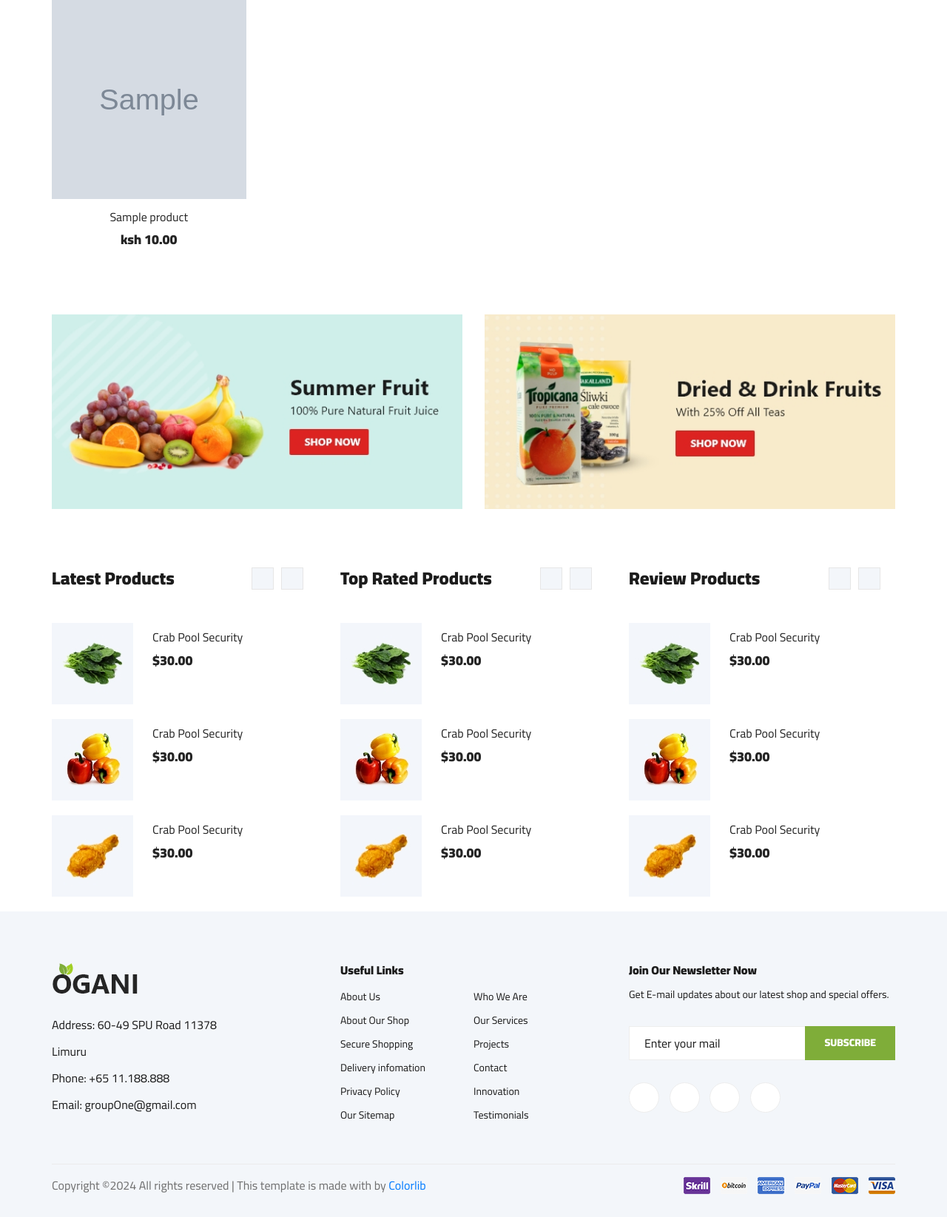
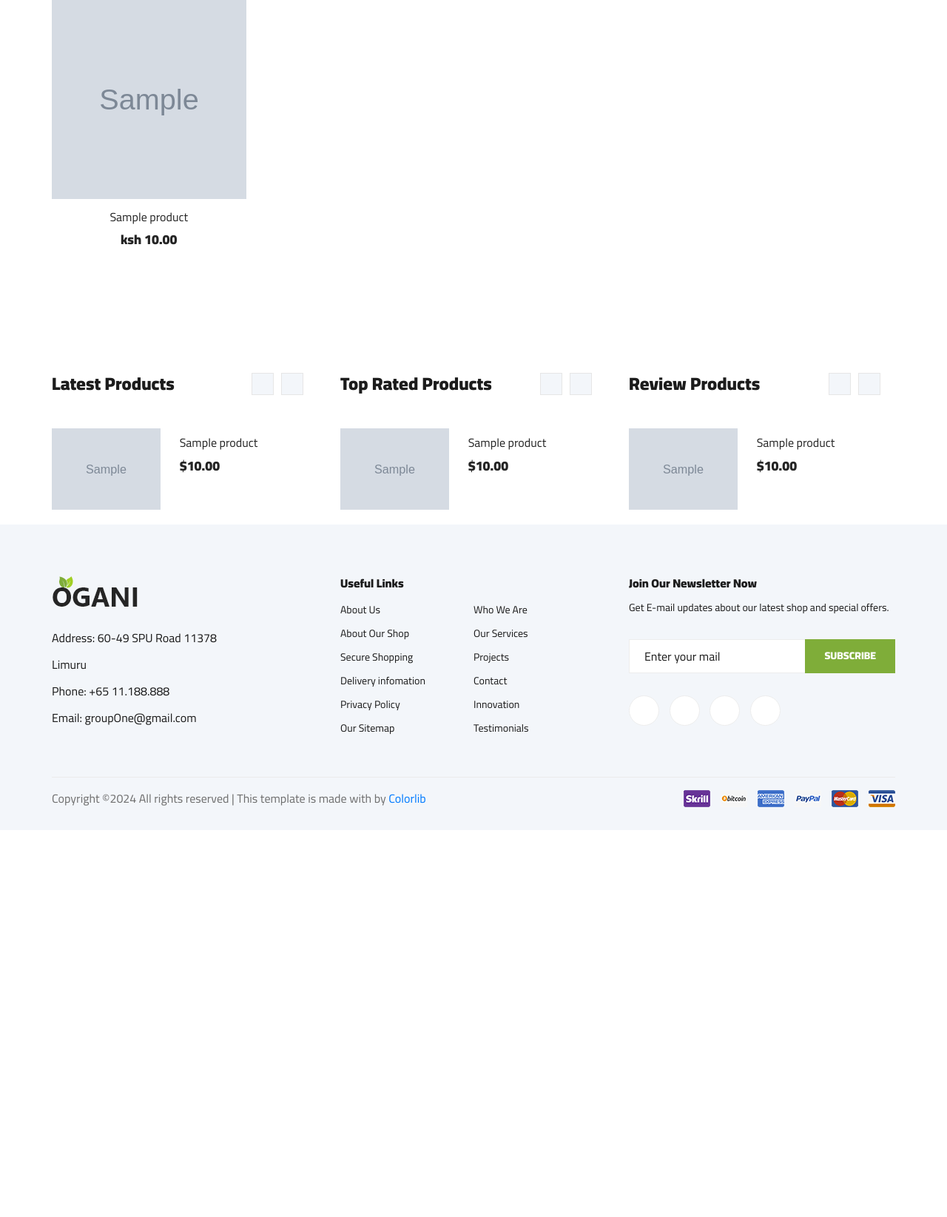
Before and after one commit to ColinAdo/group-one-project, a Django app: page / in a window 1280 px wide. Shown: the part 808-2453 px from the top of the page at 74% size. After the commit the page ends 1899 px from the top, so only its background shows below. Run offline with Django 4.2, Linux system fonts and the light colour scheme; tables that the repository leaves empty hold one stand-in row (values such as "Sample post"); grey boxes marked "Sample" are stand-in pictures; some libraries are stand-ins or nearby versions.

Commit message:
Add products list

```diff
--- a/templates/products/index.html
+++ b/templates/products/index.html
@@ -258,13 +258,25 @@
           >
             <ul class="featured__item__pic__hover">
               <li>
-                <a href="#"><i class="fa fa-heart"></i></a>
+                <a href="#heart">
+                  <svg style="color: red;" xmlns="http://www.w3.org/2000/svg" width="16" height="16" fill="currentColor" class="bi bi-heart-fill" viewBox="0 0 16 16">
+                    <path fill-rule="evenodd" d="M8 1.314C12.438-3.248 23.534 4.735 8 15-7.534 4.736 3.562-3.248 8 1.314"/>
+                  </svg>
+                </a>
               </li>
               <li>
-                <a href="#"><i class="fa fa-retweet"></i></a>
+                <a href="#">
+                  <svg style="color: blue;" xmlns="http://www.w3.org/2000/svg" width="16" height="16" fill="currentColor" class="bi bi-info-circle-fill" viewBox="0 0 16 16">
+                    <path d="M8 16A8 8 0 1 0 8 0a8 8 0 0 0 0 16m.93-9.412-1 4.705c-.07.34.029.533.304.533.194 0 .487-.07.686-.246l-.088.416c-.287.346-.92.598-1.465.598-.703 0-1.002-.422-.808-1.319l.738-3.468c.064-.293.006-.399-.287-.47l-.451-.081.082-.381 2.29-.287zM8 5.5a1 1 0 1 1 0-2 1 1 0 0 1 0 2"/>
+                  </svg>
+                </a>
               </li>
               <li>
-                <a href="#"><i class="fa fa-shopping-cart"></i></a>
+                <a href="#">
+                  <svg style="color: green;" xmlns="http://www.w3.org/2000/svg" width="16" height="16" fill="currentColor" class="bi bi-cart-check-fill" viewBox="0 0 16 16">
+                    <path d="M.5 1a.5.5 0 0 0 0 1h1.11l.401 1.607 1.498 7.985A.5.5 0 0 0 4 12h1a2 2 0 1 0 0 4 2 2 0 0 0 0-4h7a2 2 0 1 0 0 4 2 2 0 0 0 0-4h1a.5.5 0 0 0 .491-.408l1.5-8A.5.5 0 0 0 14.5 3H2.89l-.405-1.621A.5.5 0 0 0 2 1zM6 14a1 1 0 1 1-2 0 1 1 0 0 1 2 0m7 0a1 1 0 1 1-2 0 1 1 0 0 1 2 0m-1.646-7.646-3 3a.5.5 0 0 1-.708 0l-1.5-1.5a.5.5 0 1 1 .708-.708L8 8.293l2.646-2.647a.5.5 0 0 1 .708.708"/>
+                  </svg>
+                </a>
               </li>
             </ul>
           </div>
@@ -283,7 +295,7 @@
 <!-- Featured Section End -->
 
 <!-- Banner Begin -->
-<div class="banner">
+<!-- <div class="banner">
   <div class="container">
     <div class="row">
       <div class="col-lg-6 col-md-6 col-sm-6">
@@ -298,7 +310,7 @@
       </div>
     </div>
   </div>
-</div>
+</div> -->
 <!-- Banner End -->
 
 <!-- Latest Product Section Begin -->
@@ -310,80 +322,40 @@
           <h4>Latest Products</h4>
           <div class="latest-product__slider owl-carousel">
             <div class="latest-prdouct__slider__item">
-              <a href="#" class="latest-product__item">
+              {% for product in object_list %}
+                <a href="##" class="latest-product__item">
                   <div class="latest-product__item__pic">
                     <img
-                    src="{% static 'img/latest-product/lp-1.jpg' %}"
+                      src="{{product.image.url}}"
                       alt=""
                     />
                   </div>
                   <div class="latest-product__item__text">
-                  <h6>Crab Pool Security</h6>
-                  <span>$30.00</span>
+                    <h6>{{product.name}}</h6>
+                    <span>${{product.price}}</span>
                   </div>
                 </a>
-              <a href="#" class="latest-product__item">
+              {% empty %}
+              <small>No product yet</small>
+              {% endfor %}
+            </div>
+            <div class="latest-prdouct__slider__item">
+              {% for product in object_list %}
+                <a href="##" class="latest-product__item">
                   <div class="latest-product__item__pic">
                     <img
-                    src="{% static 'img/latest-product/lp-2.jpg' %}"
+                      src="{{product.image.url}}"
                       alt=""
                     />
                   </div>
                   <div class="latest-product__item__text">
-                  <h6>Crab Pool Security</h6>
-                  <span>$30.00</span>
+                    <h6>{{product.name}}</h6>
+                    <span>${{product.price}}</span>
                   </div>
                 </a>
-              <a href="#" class="latest-product__item">
-                <div class="latest-product__item__pic">
-                  <img
-                    src="{% static 'img/latest-product/lp-3.jpg' %}"
-                    alt=""
-                  />
-                </div>
-                <div class="latest-product__item__text">
-                  <h6>Crab Pool Security</h6>
-                  <span>$30.00</span>
-                </div>
-              </a>
-            </div>
-            <div class="latest-prdouct__slider__item">
-              <a href="#" class="latest-product__item">
-                <div class="latest-product__item__pic">
-                  <img
-                    src="{% static 'img/latest-product/lp-1.jpg' %}"
-                    alt=""
-                  />
-                </div>
-                <div class="latest-product__item__text">
-                  <h6>Crab Pool Security</h6>
-                  <span>$30.00</span>
-                </div>
-              </a>
-              <a href="#" class="latest-product__item">
-                <div class="latest-product__item__pic">
-                  <img
-                    src="{% static 'img/latest-product/lp-2.jpg' %}"
-                    alt=""
-                  />
-                </div>
-                <div class="latest-product__item__text">
-                  <h6>Crab Pool Security</h6>
-                  <span>$30.00</span>
-                </div>
-              </a>
-              <a href="#" class="latest-product__item">
-                <div class="latest-product__item__pic">
-                  <img
-                    src="{% static 'img/latest-product/lp-3.jpg' %}"
-                    alt=""
-                  />
-                </div>
-                <div class="latest-product__item__text">
-                  <h6>Crab Pool Security</h6>
-                  <span>$30.00</span>
-                </div>
-              </a>
+              {% empty %}
+              <small>No product yet</small>
+              {% endfor %}
             </div>
           </div>
         </div>
@@ -393,80 +365,44 @@
           <h4>Top Rated Products</h4>
           <div class="latest-product__slider owl-carousel">
             <div class="latest-prdouct__slider__item">
-              <a href="#" class="latest-product__item">
+              {% for product in object_list %}
+                {% if product.reviews.count > 0  %}
+                  <a href="##" class="latest-product__item">
                   <div class="latest-product__item__pic">
                     <img
-                    src="{% static 'img/latest-product/lp-1.jpg' %}"
+                      src="{{product.image.url}}"
                       alt=""
                     />
                   </div>
                   <div class="latest-product__item__text">
-                  <h6>Crab Pool Security</h6>
-                  <span>$30.00</span>
+                    <h6>{{product.name}}</h6>
+                    <span>${{product.price}}</span>
                   </div>
                 </a>
-              <a href="#" class="latest-product__item">
+                {% endif %}
+              {% empty %}
+              <small>No product yet</small>
+              {% endfor %}
+            </div>
+            <div class="latest-prdouct__slider__item">
+              {% for product in object_list %}
+                {% if product.reviews.count > 0 %}
+                  <a href="##" class="latest-product__item">
                   <div class="latest-product__item__pic">
                     <img
-                    src="{% static 'img/latest-product/lp-2.jpg' %}"
+                      src="{{product.image.url}}"
                       alt=""
                     />
                   </div>
                   <div class="latest-product__item__text">
-                  <h6>Crab Pool Security</h6>
-                  <span>$30.00</span>
+                    <h6>{{product.name}}</h6>
+                    <span>${{product.price}}</span>
                   </div>
                 </a>
-              <a href="#" class="latest-product__item">
-                <div class="latest-product__item__pic">
-                  <img
-                    src="{% static 'img/latest-product/lp-3.jpg' %}"
-                    alt=""
-                  />
-                </div>
-                <div class="latest-product__item__text">
-                  <h6>Crab Pool Security</h6>
-                  <span>$30.00</span>
-                </div>
-              </a>
-            </div>
-            <div class="latest-prdouct__slider__item">
-              <a href="#" class="latest-product__item">
-                <div class="latest-product__item__pic">
-                  <img
-                    src="{% static 'img/latest-product/lp-1.jpg' %}"
-                    alt=""
-                  />
-                </div>
-                <div class="latest-product__item__text">
-                  <h6>Crab Pool Security</h6>
-                  <span>$30.00</span>
-                </div>
-              </a>
-              <a href="#" class="latest-product__item">
-                <div class="latest-product__item__pic">
-                  <img
-                    src="{% static 'img/latest-product/lp-2.jpg' %}"
-                    alt=""
-                  />
-                </div>
-                <div class="latest-product__item__text">
-                  <h6>Crab Pool Security</h6>
-                  <span>$30.00</span>
-                </div>
-              </a>
-              <a href="#" class="latest-product__item">
-                <div class="latest-product__item__pic">
-                  <img
-                    src="{% static 'img/latest-product/lp-3.jpg' %}"
-                    alt=""
-                  />
-                </div>
-                <div class="latest-product__item__text">
-                  <h6>Crab Pool Security</h6>
-                  <span>$30.00</span>
-                </div>
-              </a>
+                {% endif %}
+              {% empty %}
+              <small>No product yet</small>
+              {% endfor %}
             </div>
           </div>
         </div>
@@ -476,80 +412,44 @@
           <h4>Review Products</h4>
           <div class="latest-product__slider owl-carousel">
             <div class="latest-prdouct__slider__item">
-              <a href="#" class="latest-product__item">
+              {% for product in object_list %}
+                {% if product.reviews.count > 0 %}
+                  <a href="##" class="latest-product__item">
                   <div class="latest-product__item__pic">
                     <img
-                    src="{% static 'img/latest-product/lp-1.jpg' %}"
+                      src="{{product.image.url}}"
                       alt=""
                     />
                   </div>
                   <div class="latest-product__item__text">
-                  <h6>Crab Pool Security</h6>
-                  <span>$30.00</span>
+                    <h6>{{product.name}}</h6>
+                    <span>${{product.price}}</span>
                   </div>
                 </a>
-              <a href="#" class="latest-product__item">
+                {% endif %}
+              {% empty %}
+              <small>No product yet</small>
+              {% endfor %}
+            </div>
+            <div class="latest-prdouct__slider__item">
+              {% for product in object_list %}
+                {% if product.reviews.count > 0 %}
+                  <a href="##" class="latest-product__item">
                   <div class="latest-product__item__pic">
                     <img
-                    src="{% static 'img/latest-product/lp-2.jpg' %}"
+                      src="{{product.image.url}}"
                       alt=""
                     />
                   </div>
                   <div class="latest-product__item__text">
-                  <h6>Crab Pool Security</h6>
-                  <span>$30.00</span>
+                    <h6>{{product.name}}</h6>
+                    <span>${{product.price}}</span>
                   </div>
                 </a>
-              <a href="#" class="latest-product__item">
-                <div class="latest-product__item__pic">
-                  <img
-                    src="{% static 'img/latest-product/lp-3.jpg' %}"
-                    alt=""
-                  />
-                </div>
-                <div class="latest-product__item__text">
-                  <h6>Crab Pool Security</h6>
-                  <span>$30.00</span>
-                </div>
-              </a>
-            </div>
-            <div class="latest-prdouct__slider__item">
-              <a href="#" class="latest-product__item">
-                <div class="latest-product__item__pic">
-                  <img
-                    src="{% static 'img/latest-product/lp-1.jpg' %}"
-                    alt=""
-                  />
-                </div>
-                <div class="latest-product__item__text">
-                  <h6>Crab Pool Security</h6>
-                  <span>$30.00</span>
-                </div>
-              </a>
-              <a href="#" class="latest-product__item">
-                <div class="latest-product__item__pic">
-                  <img
-                    src="{% static 'img/latest-product/lp-1.jpg' %}"
-                    alt=""
-                  />
-                </div>
-                <div class="latest-product__item__text">
-                  <h6>Crab Pool Security</h6>
-                  <span>$30.00</span>
-                </div>
-              </a>
-              <a href="#" class="latest-product__item">
-                <div class="latest-product__item__pic">
-                  <img
-                    src="{% static 'img/latest-product/lp-1.jpg' %}"
-                    alt=""
-                  />
-                </div>
-                <div class="latest-product__item__text">
-                  <h6>Crab Pool Security</h6>
-                  <span>$30.00</span>
-                </div>
-              </a>
+                {% endif %}
+              {% empty %}
+              <small>No product yet</small>
+              {% endfor %}
             </div>
           </div>
         </div>
```
Lines whose indentation alone changed are shown as unchanged.
